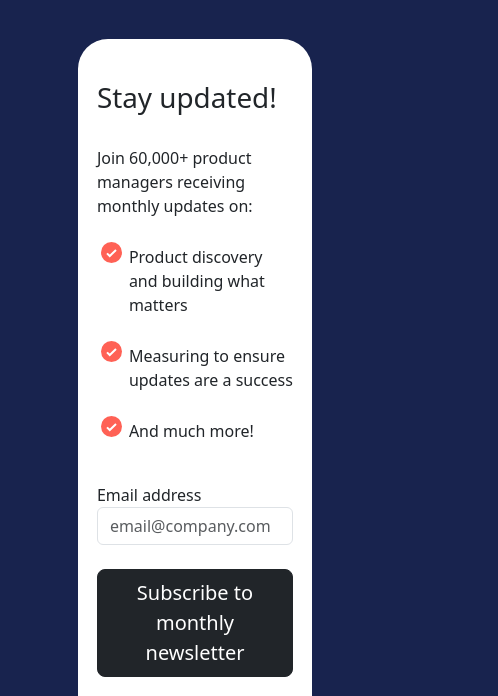
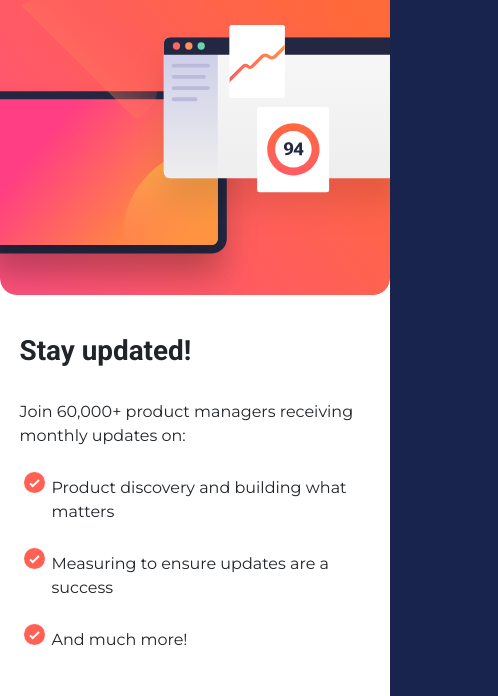
Before and after one commit to NikhitaThomas/newsletter, a plain HTML site: page index.html in a window 390 px wide. Shown: the top 696 px of the page, 498 px wide, since content can reach past the window. Drawn offline with nearby package versions, Linux system fonts and the light colour scheme.

Commit message:
Mobile version completed

```diff
--- a/index.css
+++ b/index.css
@@ -1,7 +1,13 @@
 body {
   background-color: hsl(228, 52%, 20%);
-  margin: 0;
-  padding: 10% 20%;
+  margin-top: 5%;
+  padding: 10% auto;
+  font-family: "Montserrat", sans-serif;
+  /* font-family: "Roboto", sans-serif; */
+}
+h1 {
+  font-family: "Roboto", sans-serif;
+  font-weight: 700;
 }
 .container {
   padding: 20px;
@@ -37,3 +43,75 @@ ul {
   color: red;
   display: none;
 }
+
+.textBackground {
+  background-color: rgb(234, 131, 131);
+}
+
+.signUpImageMobile {
+  display: none;
+}
+.signUpImageDesktop {
+  display: block;
+  padding-top: 20px;
+}
+
+.btn-lg {
+  font-size: 15px;
+  padding: 20px;
+}
+
+@media only screen and (max-width: 770px) {
+  body {
+    margin: 0;
+    padding: 0;
+    width: 100%;
+  }
+  .container {
+    margin: auto;
+  }
+  .signUpImageMobile {
+    display: block;
+  }
+
+  .signUpImageDesktop {
+    display: none;
+  }
+  .container {
+    padding: 0;
+  }
+  .row {
+    display: flex;
+    flex-direction: column;
+    width: 100%;
+    height: 100%;
+    object-fit: contain;
+    overflow: hidden;
+    margin: 0;
+  }
+  .left {
+    order: 2;
+  }
+
+  .image {
+    order: 1;
+    text-align: center;
+    width: 100%;
+    margin: 0;
+    padding: 0;
+  }
+  .signUpImage {
+    text-align: center;
+    margin: 0;
+  }
+  img {
+    width: 100%;
+  }
+}
+
+/* .col image {
+  width: 100%;
+  height: 100%;
+  object-fit: cover;
+  overflow: hidden;
+} */
--- a/index.html
+++ b/index.html
@@ -16,6 +16,12 @@
       rel="stylesheet"
       integrity="sha384-4bw+/aepP/YC94hEpVNVgiZdgIC5+VKNBQNGCHeKRQN+PtmoHDEXuppvnDJzQIu9"
       crossorigin="anonymous"
+    />
+    <link rel="preconnect" href="https://fonts.googleapis.com" />
+    <link rel="preconnect" href="https://fonts.gstatic.com" crossorigin />
+    <link
+      href="https://fonts.googleapis.com/css2?family=Montserrat:wght@400;500&family=Roboto:wght@400;700&display=swap"
+      rel="stylesheet"
     />
     <link href="index.css" rel="stylesheet" />
     <script
@@ -78,10 +84,14 @@
             Subscribe to monthly newsletter
           </button>
         </div>
-        <div class="col image">
+        <div class="col image" style="text-align: center; width: 100%">
           <img
-            class="signUpImage"
+            class="signUpImageDesktop"
             src="assets/images/illustration-sign-up-desktop.svg"
+          />
+          <img
+            class="signUpImageMobile"
+            src="assets/images/illustration-sign-up-mobile.svg"
           />
         </div>
       </div>
@@ -134,6 +144,7 @@
         invalidEmail.style.display = "block";
         email.classList.add("border-danger");
         email.classList.add("text-danger");
+        email.classList.add("textBackground");
         // email.classList.toggle("border-danger");
       }
     }
@@ -146,6 +157,7 @@
       invalidEmail.style.display = "none";
       email.classList.remove("border-danger");
       email.classList.remove("text-danger");
+      email.classList.remove("textBackground");
     }
   </script>
 </html>
```
